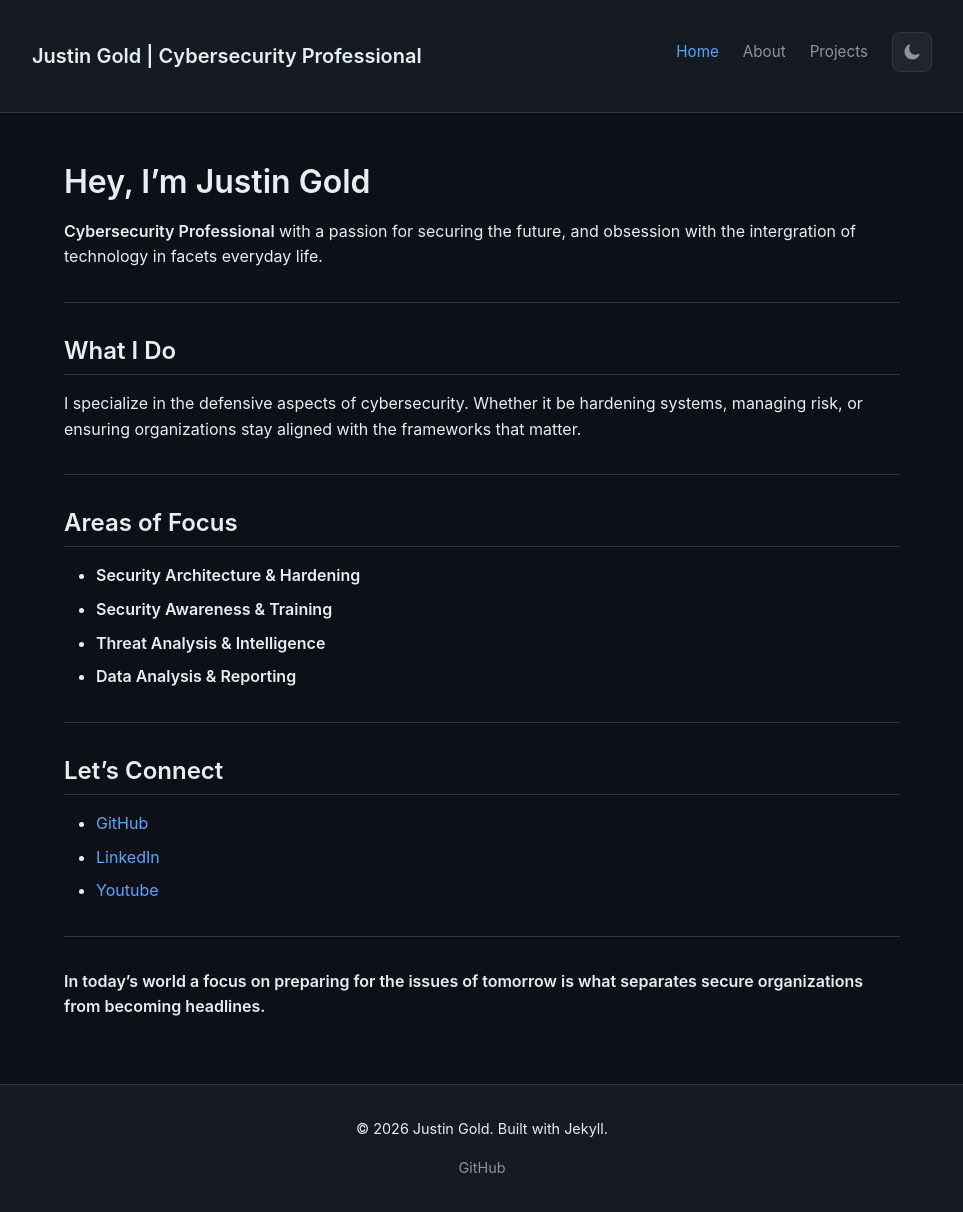
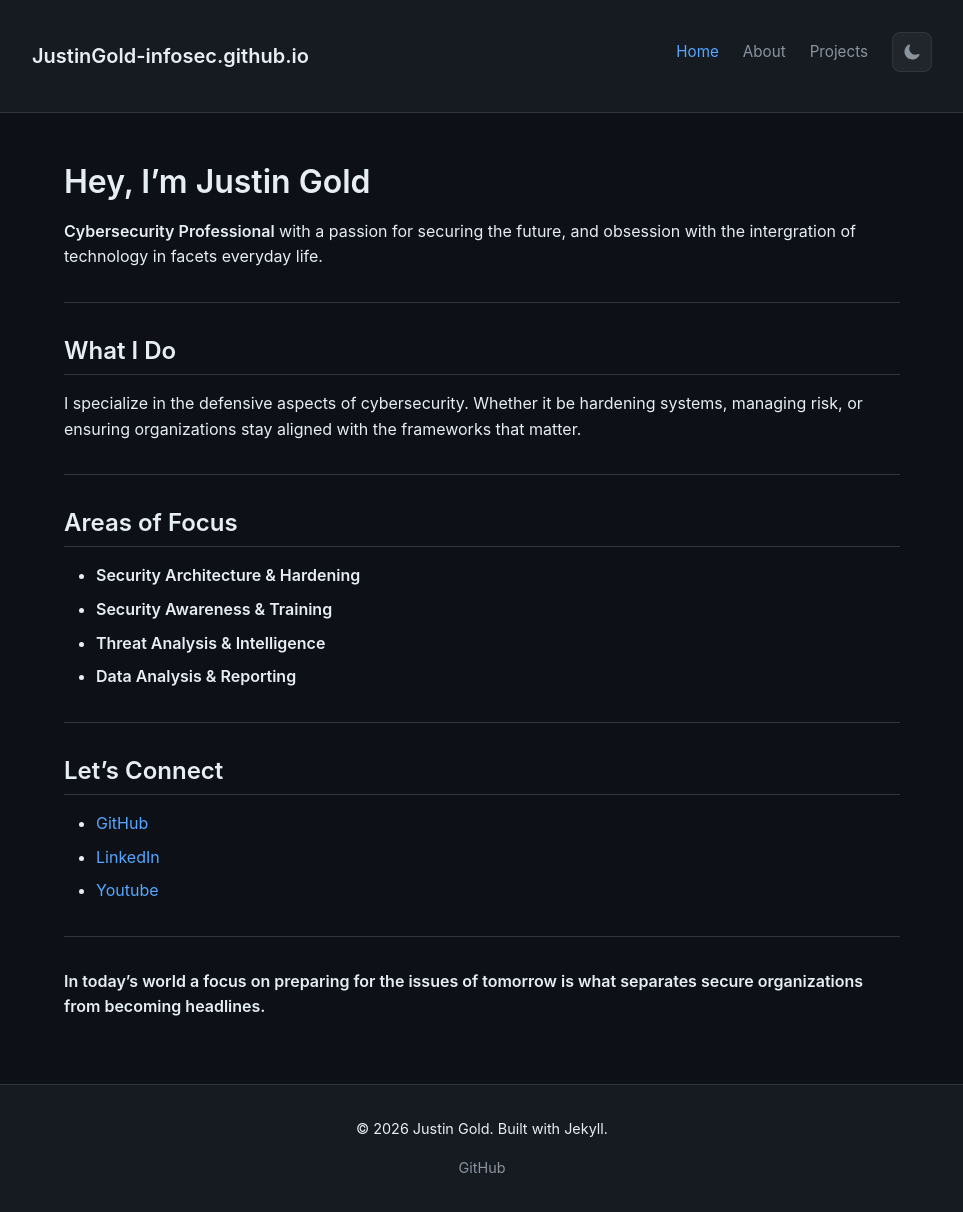
Before and after one commit to JustinGold-infosec/JustinGold-infosec.github.io, a Jekyll site: the page built from index.md, in a window 1280 px wide and 1227 px high. Shown: the top 1212 px of the window, without its empty margins (158-1121 px from the left). Built offline with Jekyll 4.4.1, drawn with Linux system fonts in a browser that asks for light colours; part of the change alters nothing that is shown.

Commit message:
Revise site title and description for clarity
Updated site title and modified description to emphasize future cybersecurity challenges.

```diff
--- a/_config.yml
+++ b/_config.yml
@@ -1,8 +1,7 @@
 # Site Settings
-title: Justin Gold | Cybersecurity Professional
+title:
 description: >-
-  Cybersecurity professional focused on protecting digital assets
-  and building secure systems.
+ In today’s world a focus on preparing for the issues of tomorrow is what separates secure organizations from becoming headlines.
 baseurl: "" # leave empty for user/org pages
 url: "https://JustinGold-infosec.github.io"
 
```
